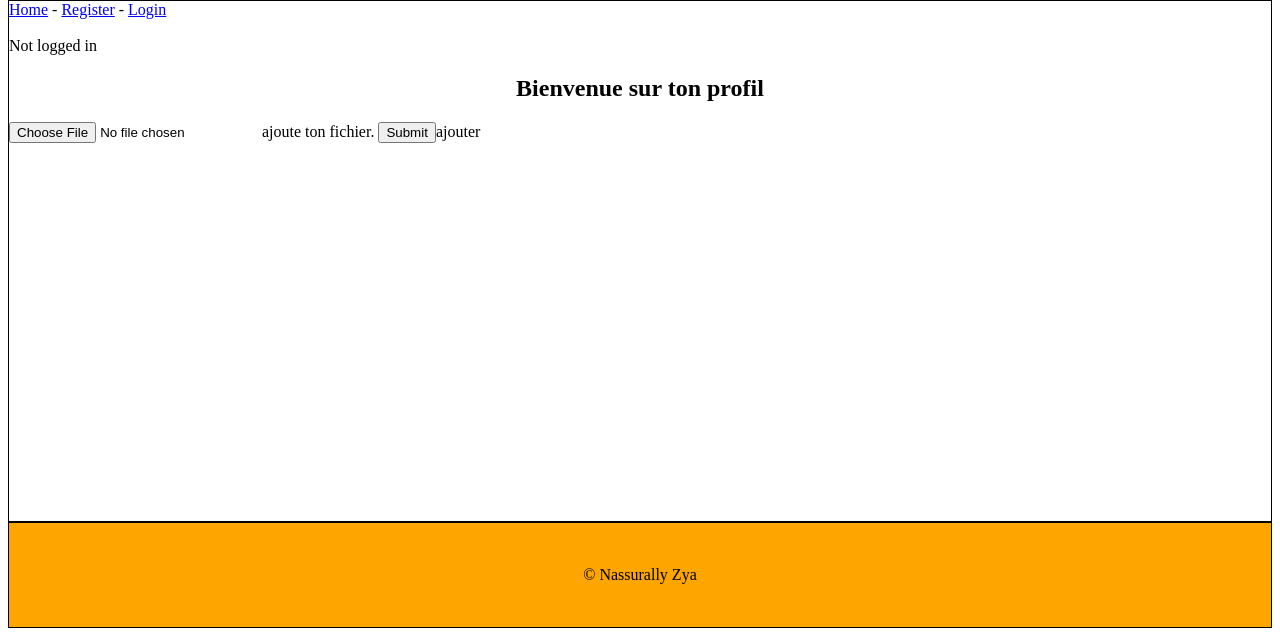
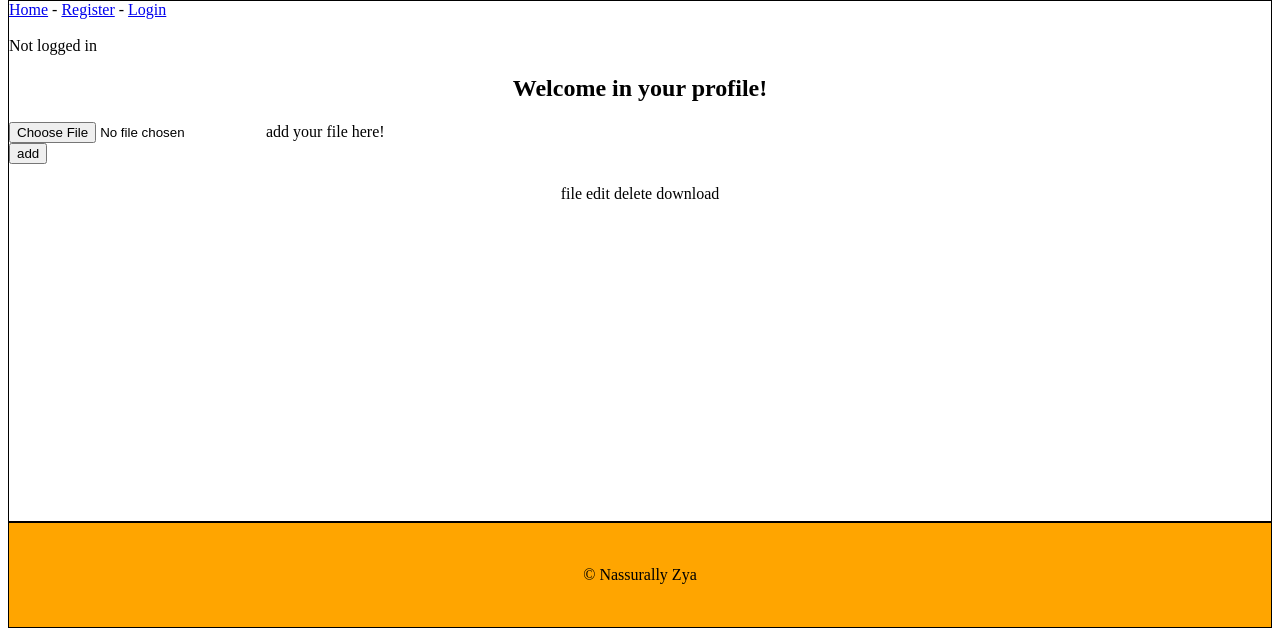
Before and after one commit to Zya04/Filer, a PHP site: page /profil.php in a window 1280 px wide. Shown: the part 170-806 px from the top of the page. Run offline with PHP 8.4, Linux system fonts and the light colour scheme.

Commit message:
translate french words in english

```diff
--- a/profil.php
+++ b/profil.php
@@ -1,13 +1,27 @@
 <?php
 require ('init.php');
+
+if(!empty($_FILES)){
+    $file_name = $_FILES['file']['name'];
+    $file_extension = strrchr($file_name, ".");
+}
 
 $title = "profil";
 ?>
 <div class="col_profil">
-    <h2>Bienvenue sur ton profil </h2>
+    <h2>Welcome in your profile! </h2>
 </div>
-<input type="file" name="file">ajoute ton fichier.
-<input type="submit" name="sendFile">ajouter
+<input type="file" name="file"> add your file here! <br>
+<input type="submit" name="sendFile" value="add"> <br> <br>
+<table class="table_profile" align="center">
+    <tr>
+        <td>file</td>
+        <td>edit</td>
+        <td>delete</td>
+        <td>download</td>
+    </tr>
+
+</table>
 
 <?php
 $content = ob_get_contents();
```
